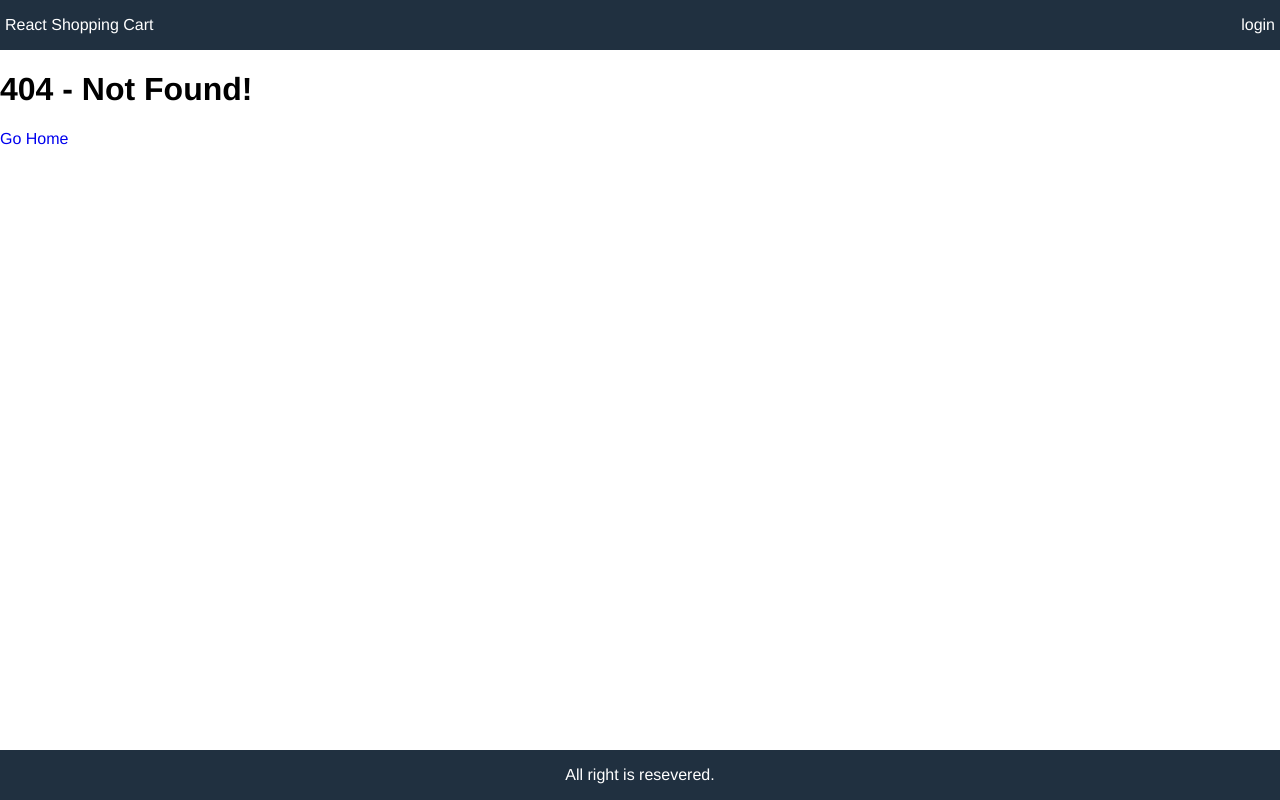
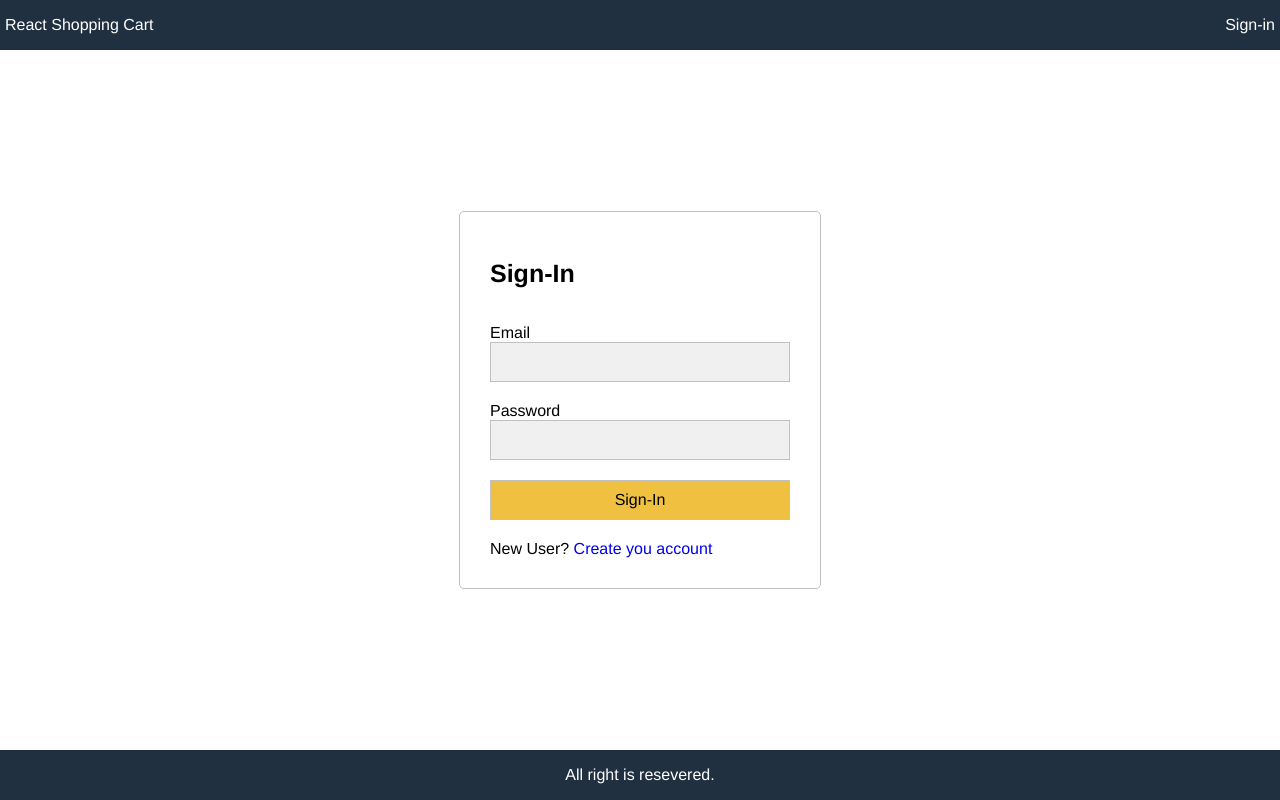
Before and after one commit to tampert/react-shopping-cart, a React (Create React App) app: page /signin in a window 1280 px wide. Before the commit this address had no page. Built offline with nearby package versions, Linux system fonts and the light colour scheme.

Commit message:
signin-style

```diff
--- a/src/App.js
+++ b/src/App.js
@@ -3,6 +3,7 @@ import store from "./store";
 import { Provider } from "react-redux";
 import { BrowserRouter as Router, Switch, Route } from "react-router-dom";
 import Home from "./pages/Home";
+import SignIn from "./pages/SignIn";
 import UserProfile from "./pages/UserProfile";
 import NotFound from "./pages/NotFound";
 
@@ -13,15 +14,18 @@ class App extends React.Component {
         <div className="grid-container">
           <header>
             <a href="/">React Shopping Cart</a>
-            <a href="/profile">login</a>
+            <a href="/signin">Sign-in</a>
           </header>
+          <main>
             <Router>
               <Switch>
                 <Route path="/" exact component={Home} />
+                <Route path="/signin" component={SignIn} />
                 <Route path="/profile" component={UserProfile} />
                 <Route component={NotFound} />
               </Switch>
             </Router>
+          </main>
           <footer>All right is resevered.</footer>
         </div>
       </Provider>
--- a/src/components/Cart.js
+++ b/src/components/Cart.js
@@ -149,7 +149,7 @@ class Cart extends Component {
                 </div>
                 {this.state.showCheckout && (
                   <div className="cart">
-                    <form onSubmit={this.createOrder}>
+                    <form onSubmit={this.createOrder} id="cart-form">
                       <ul className="form-container">
                         <li>
                           <label>email</label>
--- a/src/index.css
+++ b/src/index.css
@@ -116,13 +116,18 @@ footer {
 .product-price div {
   font-size: 2rem;
 }
-.button {
+button {
+  cursor: pointer;
+}
+input,
+button {
   padding: 1rem;
   border: 0.1rem #c0c0c0 solid;
   background-color: #f0f0f0;
-  cursor: pointer;
 }
-.button:hover {
+
+input:hover,
+button:hover {
   border: 0.1rem #808080 solid;
 }
 
@@ -193,8 +198,8 @@ footer {
   flex: 1;
 }
 
-/* checkout-form */
-form {
+/* checkout-form cart */
+#cart-form {
   width: 100%;
 }
 .form-container {
@@ -207,11 +212,6 @@ form {
   display: flex;
   flex-direction: column;
   padding: 1rem;
-}
-
-input {
-  padding: 1rem;
-  border: 0.1rem #c0c0c0 solid;
 }
 
 /* product Details */
@@ -267,3 +267,32 @@ input {
 .success-message {
   color: green;
 }
+
+/* Form signin */
+
+.signin-form-container {
+  display: flex;
+  justify-content: center;
+  align-items: center;
+  height: 100%;
+}
+
+.signin-form-items {
+  display: flex;
+  flex-direction: column;
+  width: 32rem;
+  padding: 2rem;
+  border: 0.1rem #c0c0c0 solid;
+  border-radius: 0.5rem;
+  list-style-type: none;
+}
+
+.signin-form-container li {
+  display: flex;
+  flex-direction: column;
+  padding: 1rem;
+}
+
+.signin-form-container h1 {
+  font-size: 2.5rem;
+}
--- a/src/pages/Home.js
+++ b/src/pages/Home.js
@@ -5,7 +5,6 @@ import Cart from "../components/Cart";
 
 const Home = () => {
   return (
-    <main>
     <div className="content">
       <div className="main">
         <Filter></Filter>
@@ -15,7 +14,6 @@ const Home = () => {
         <Cart />
       </div>
     </div>
-    </main>
   );
 };
 
--- /dev/null
+++ b/src/pages/SignIn.js
@@ -0,0 +1,34 @@
+import React from "react";
+
+const SignIn = () => {
+  return (
+    <div className="signin-form-container">
+      <form id="signin-form">
+        <ul className="signin-form-items">
+          <li>
+            <h1>Sign-In</h1>
+          </li>
+          <li>
+            <label htmlFor="email">Email</label>
+            <input type="email" name="email" id="email" />
+          </li>
+          <li>
+            <label htmlFor="password">Password</label>
+            <input type="password" name="password" id="password" />
+          </li>
+          <li>
+            <button type="submit" className="button primary">
+              Sign-In
+            </button>
+          </li>
+          <li>
+            <div>
+              New User? <a href="/register">Create you account</a>
+            </div>
+          </li>
+        </ul>
+      </form>
+    </div>
+  );
+};
+export default SignIn;
```
Also changed, not shown: 1 other file (tests, documents, lock files or other folders). Lines whose indentation alone changed are shown as unchanged.
